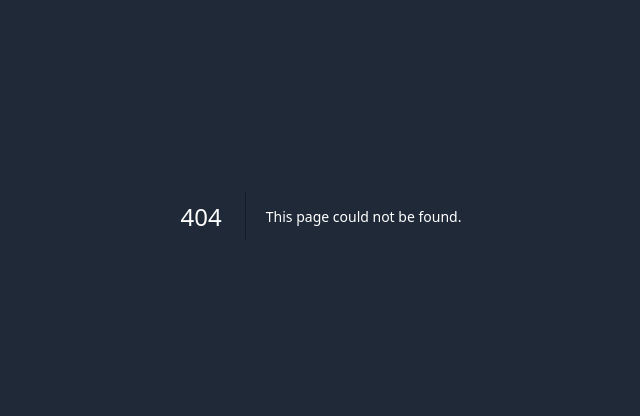
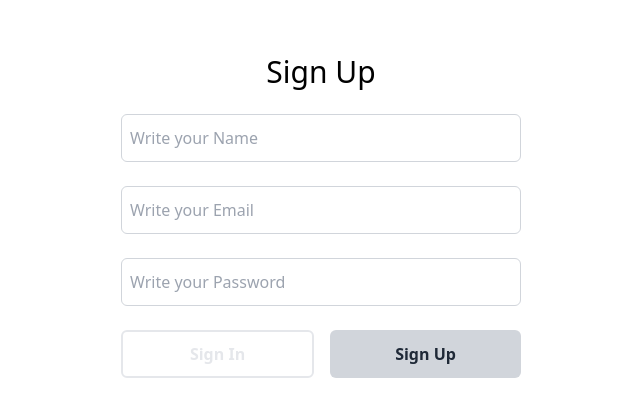
Before and after one commit to GustavoJBS/innoscripta-test, a Next.js app in the folder frontend/: page /register in a window 1280 px wide. Before the commit this address had no page. Shown: the part 184-600 px from the top of the page, without its empty margins (319-959 px from the left). Built offline with nearby package versions, Linux system fonts and the light colour scheme; no server answers.

Commit message:
Add register page

```diff
--- a/frontend/src/app/(auth-routes)/layout.tsx
+++ b/frontend/src/app/(auth-routes)/layout.tsx
@@ -18,6 +18,7 @@ export default async function PrivateLayout({ children }: PrivateLayoutProps) {
 	return (
 		<>
 			{children}
+			<Toaster />
 		</>
 	)
 }
--- /dev/null
+++ b/frontend/src/app/(auth-routes)/register/page.tsx
@@ -0,0 +1,105 @@
+'use client'
+
+import { signIn } from "next-auth/react";
+import { useRouter } from "next/navigation";
+import { SyntheticEvent, useState } from "react";
+import toast from "react-hot-toast";
+
+export default function Login() {
+    const [name, setName] = useState<string>('')
+    const [email, setEmail] = useState<string>('')
+    const [password, setPassword] = useState<string>('')
+
+    const router = useRouter()
+
+    async function handleSubmit(event: SyntheticEvent) {
+        if (!name) {
+            toast.error('Name is required.')
+            return
+        }
+
+        if (!email) {
+            toast.error('Email is required.')
+            return
+        }
+
+        if (!password) {
+            toast.error('Password is required.')
+            return
+        }
+
+        fetch('http://localhost:8000/api/register', {
+            method: 'POST',
+            headers: {
+                'Content-type': 'application/json'
+            },
+            body: JSON.stringify({
+                name,
+                email,
+                password
+            })
+        }).then(async () => {
+            const result = await signIn('credentials', {
+                email,
+                password,
+                redirect: false
+            })
+
+            if (result?.error) {
+                toast.error('Error trying to sign In.');
+                return
+            }
+
+            router.replace('/home')
+        })
+    }
+
+    return (
+        <div className="flex flex-col items-center justify-center w-full h-screen">
+            <h1 className="text-3xl mb-6">Sign Up</h1>
+
+            <form className="w-[400px] flex flex-col gap-6" onSubmit={handleSubmit}>
+                <input
+                    className="h-12 rounded-md p-2 bg-transparent border border-gray-300"
+                    type="text"
+                    name="name"
+                    placeholder="Write your Name"
+                    onChange={(e) => setName(e.target.value)}
+                />
+
+                <input
+                    className="h-12 rounded-md p-2 bg-transparent border border-gray-300"
+                    type="text"
+                    name="email"
+                    placeholder="Write your Email"
+                    onChange={(e) => setEmail(e.target.value)}
+                />
+
+                <input
+                    className="h-12 rounded-md p-2 bg-transparent border border-gray-300"
+                    type="password"
+                    name="password"
+                    placeholder="Write your Password"
+                    onChange={(e) => setPassword(e.target.value)}
+                />
+
+                <div className="flex flex-col gap-4 sm:flex-row">
+                    <button
+                        type="button"
+                        className="w-full h-12 rounded-md border-2 border-gray-200 text-gray-200 font-bold hover:opacity-70 duration-300"
+                        onClick={() => router.replace('/')}
+                    >
+                        Sign In
+                    </button>
+
+                    <button
+                        type="submit"
+                        className="w-full h-12 rounded-md bg-gray-300 text-gray-800 font-bold hover:bg-gray-400 duration-300"
+                    >
+                        Sign Up
+                    </button>
+                </div>
+            </form>
+        </div>
+    )
+}
--- a/frontend/src/app/layout.tsx
+++ b/frontend/src/app/layout.tsx
@@ -14,7 +14,7 @@ export default function RootLayout({
 }) {
   return (
     <html lang="pt-br">
-      <body className="bg-gray-800 text-white">
+      <body>
         <NextAuthSessionProvider>{children}</NextAuthSessionProvider>
       </body>
     </html>
```
